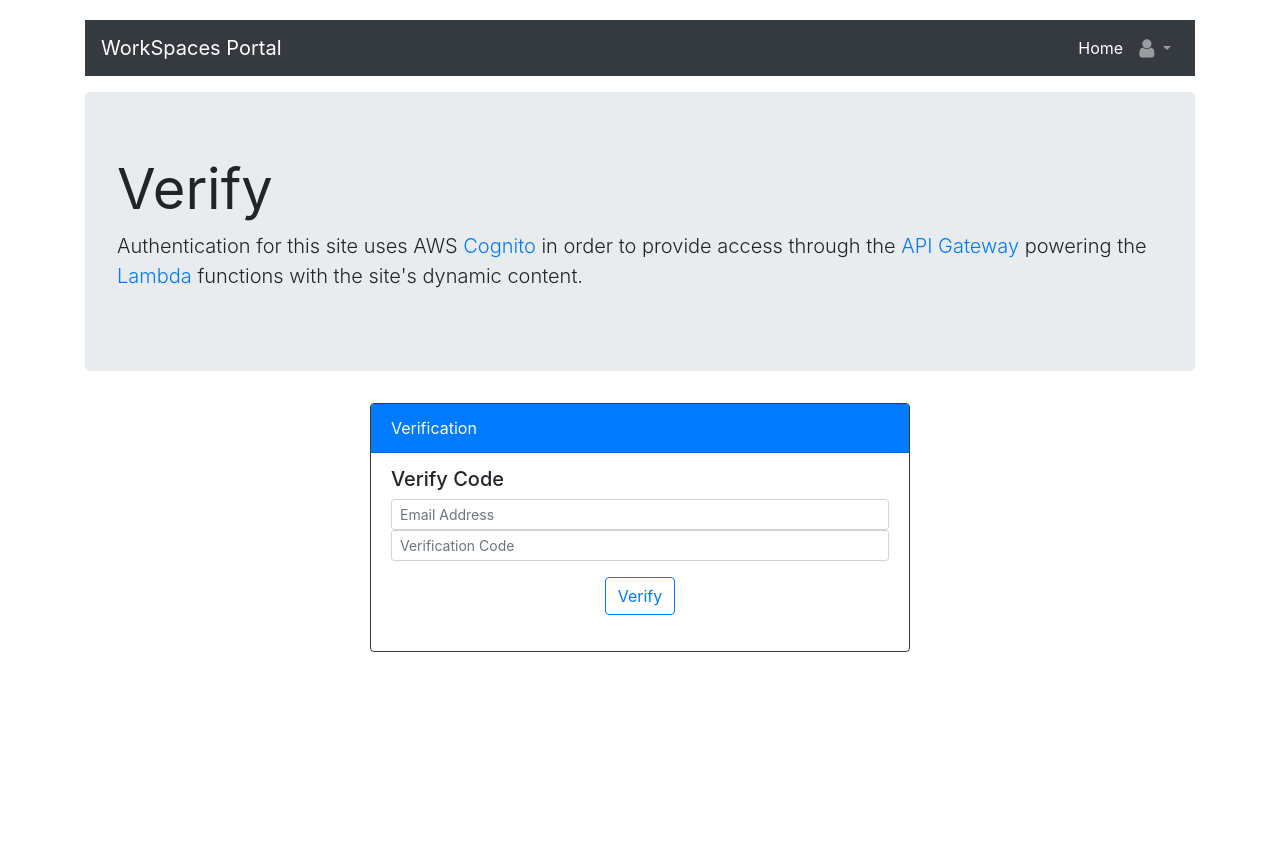
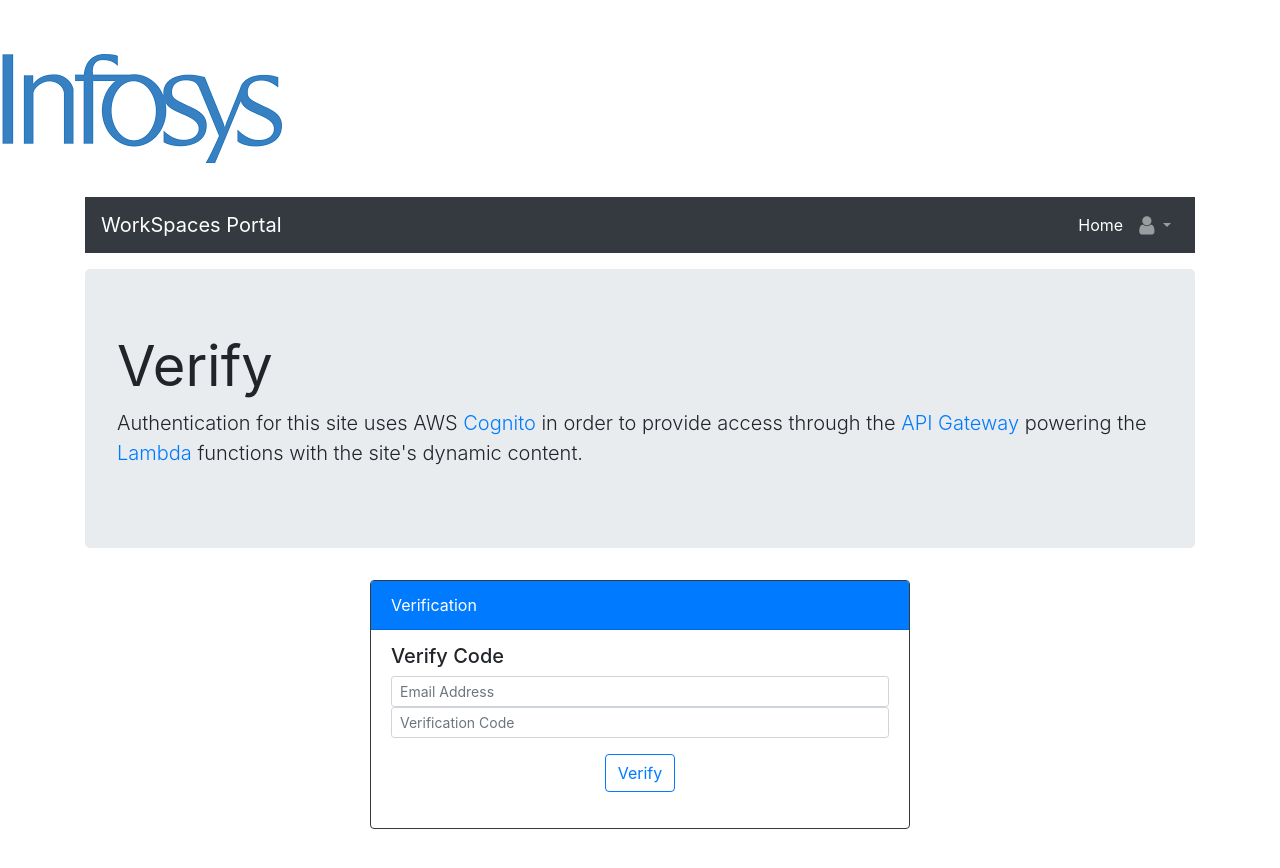
Before and after one commit to eeg3/workspaces-portal, a Jekyll site: the page built from website/verify.html, in a window 1280 px wide. Shown: the top 868 px of the page. Built offline with Jekyll 4.4.1, drawn with Linux system fonts in a browser that asks for light colours; nearby versions of some CDN libraries.

Commit message:
Update default.html

```diff
--- a/website/_layouts/default.html
+++ b/website/_layouts/default.html
@@ -4,7 +4,11 @@
   <meta charset="UTF-8">
   <meta name="viewport" content="width=device-width, initial-scale=1.0">
   <meta http-equiv="X-UA-Compatible" content="ie=edge">
-
+  <div id="InfosysLogo" class="row">
+  <div class="col-sm-12">
+    <img src="/images/infosyslogo.png">
+  </div>
+</div>
   <title>{{ site.title }}</title>
 
   <!-- Bootstrap CSS -->
```
